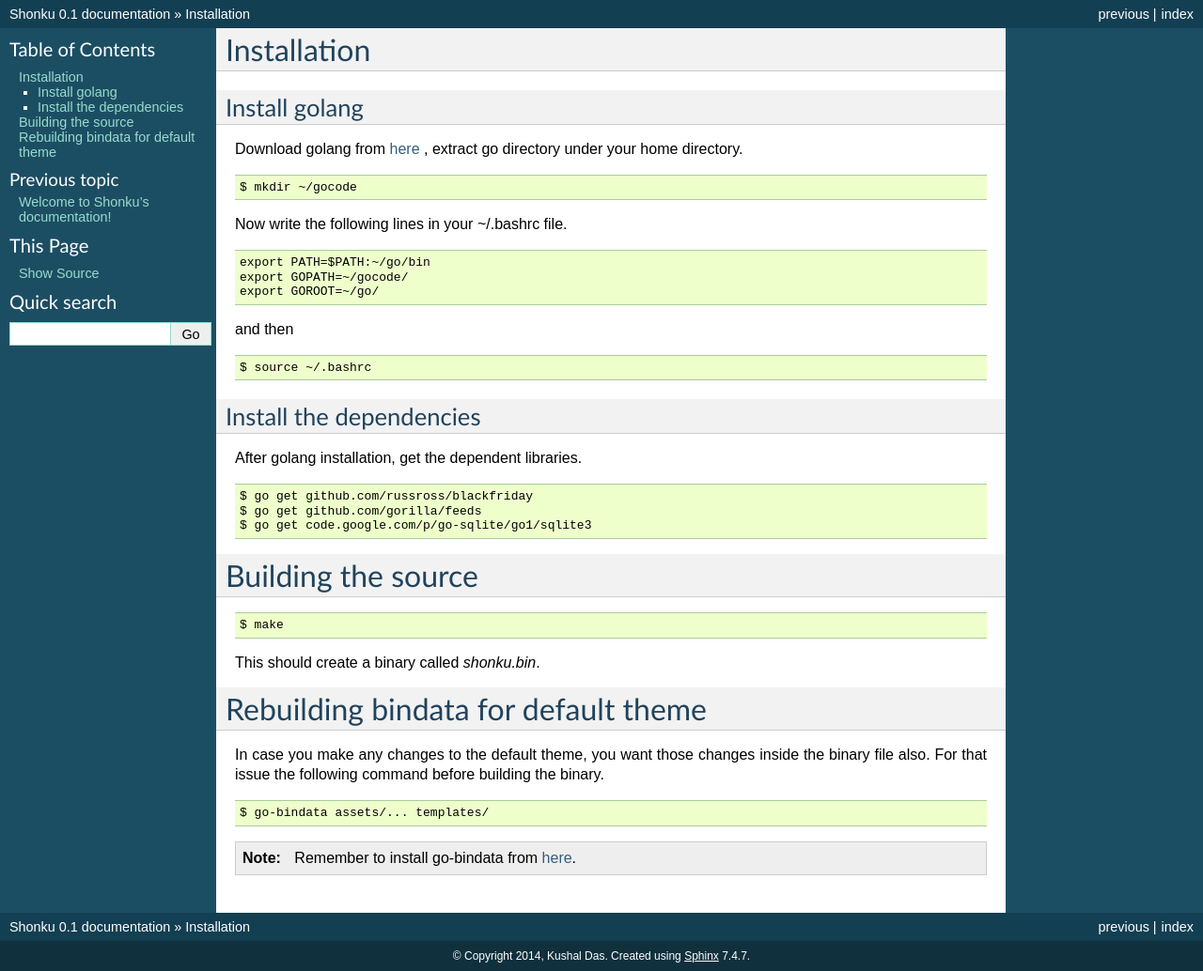
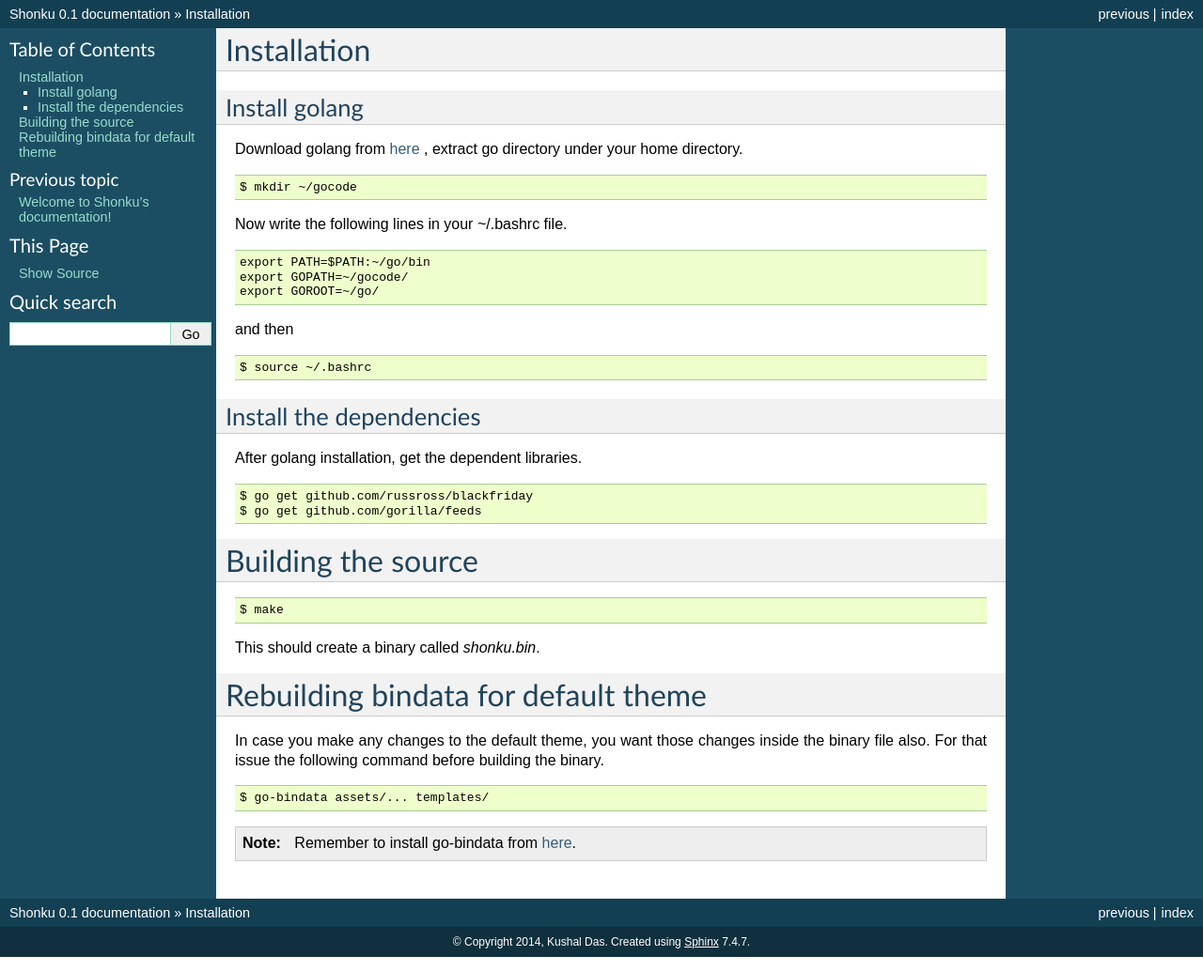
Before and after one commit to kushaldas/shonku, a Sphinx documentation site: the page built from docs/install.rst, in a window 1280 px wide. Shown: the whole page at 94% size. Built offline with Sphinx 7.4.7, drawn with Linux system fonts in a browser that asks for light colours.

Commit message:
Removes go-sqlite install instruction

```diff
--- a/docs/install.rst
+++ b/docs/install.rst
@@ -30,7 +30,6 @@
 
     $ go get github.com/russross/blackfriday
     $ go get github.com/gorilla/feeds
-    $ go get code.google.com/p/go-sqlite/go1/sqlite3
 
 Building the source
 ===================
```
